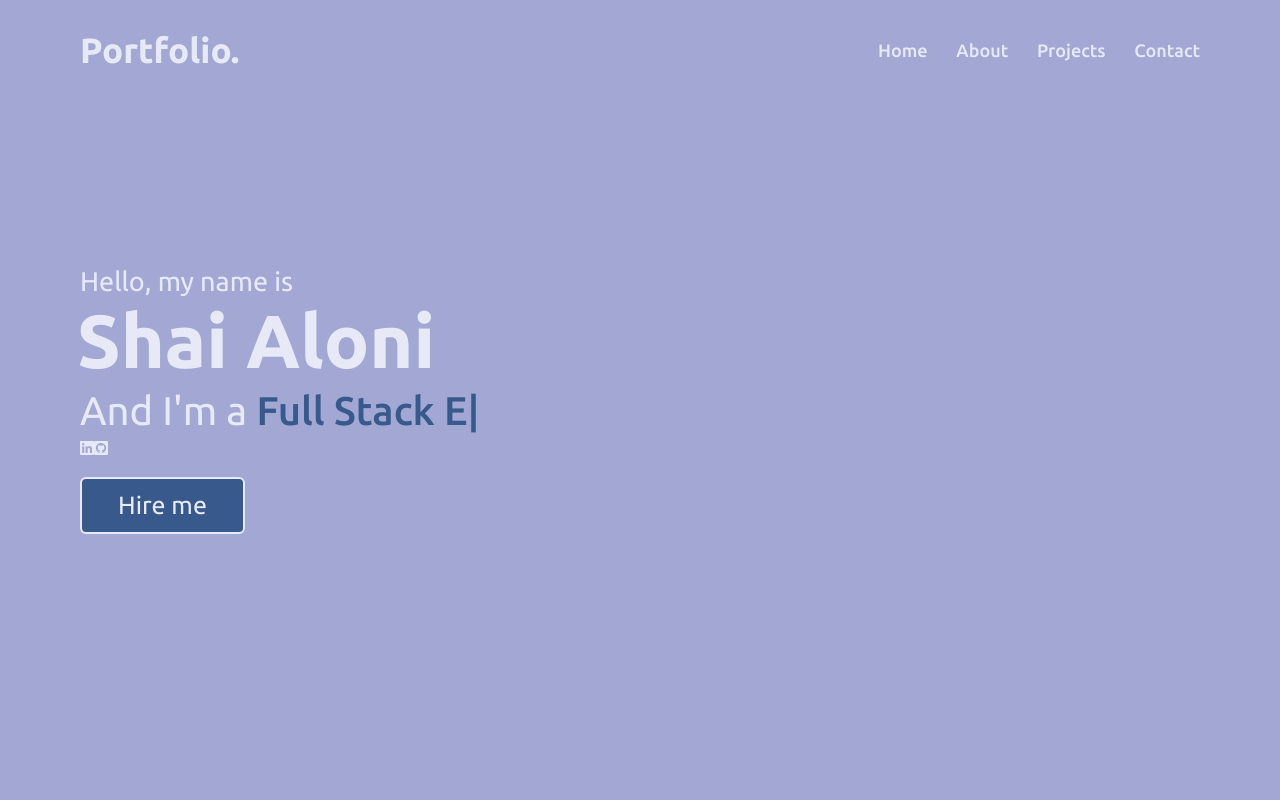
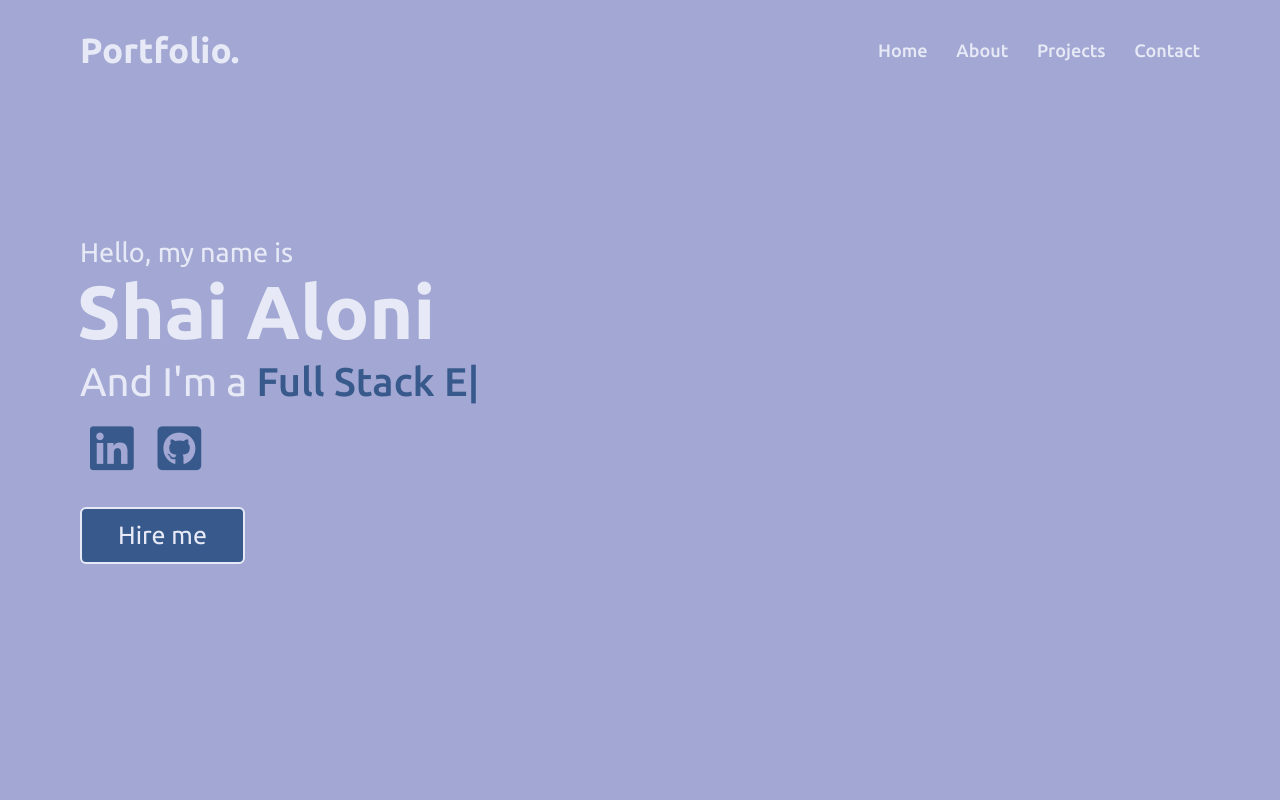
Before and after one commit to shaialoni/Personal-website, a plain HTML site: page index.html in a window 1280 px wide. Shown: the top 800 px of the page. Drawn offline with nearby package versions, Linux system fonts and the light colour scheme.

Commit message:
fixed social media links

```diff
--- a/css/style.css
+++ b/css/style.css
@@ -223,7 +223,19 @@ section .title::after{
     background: none;
 }
 
-.home .social ul li{
+.home .home-content .social-links{
+    border: none;
+    background: none;
+    color: var(--color3);
+    padding: 5px;
+    margin: 5px;
+    font-size: 50px;
+}
+.home .home-content .social-links i{
+
+}
+
+/* .home .social ul li{
     color: var(--color3);
     display: flex;
     align-items: center;
@@ -232,7 +244,7 @@ section .title::after{
     position: absolute;
     width: 35px;
     height: 35px;
-}
+} */
 /* about section styling */
 .about .title::after{
     content: "who i am";
--- a/index.html
+++ b/index.html
@@ -43,7 +43,24 @@
                 <div class="text-2">Shai Aloni</div>
                 <div class="text-3">And I'm a <span class="typing"></span></div>
                 <div class="social">
-                    <span><i class="fa-brands fa-linkedin"></i></span><span><i class="fa-brands fa-square-github"></i></span>
+                    <span>
+                        <a
+                            href="https://www.linkedin.com/in/shaialoni"
+                            target="'_blank"
+                            class="social-links"
+                        >
+                            <i class="fa-brands fa-linkedin"></i>
+                        </a>
+                    </span>
+                    <span>
+                        <a
+                            href="https://www.github.com/shaialoni"
+                            target="_blank"
+                            class="social-links"
+                        >
+                            <i class="fa-brands fa-square-github"></i>
+                        </a>
+                    </span>
                 </div>
                 <a href="#contact">Hire me</a>
             </div>
```
